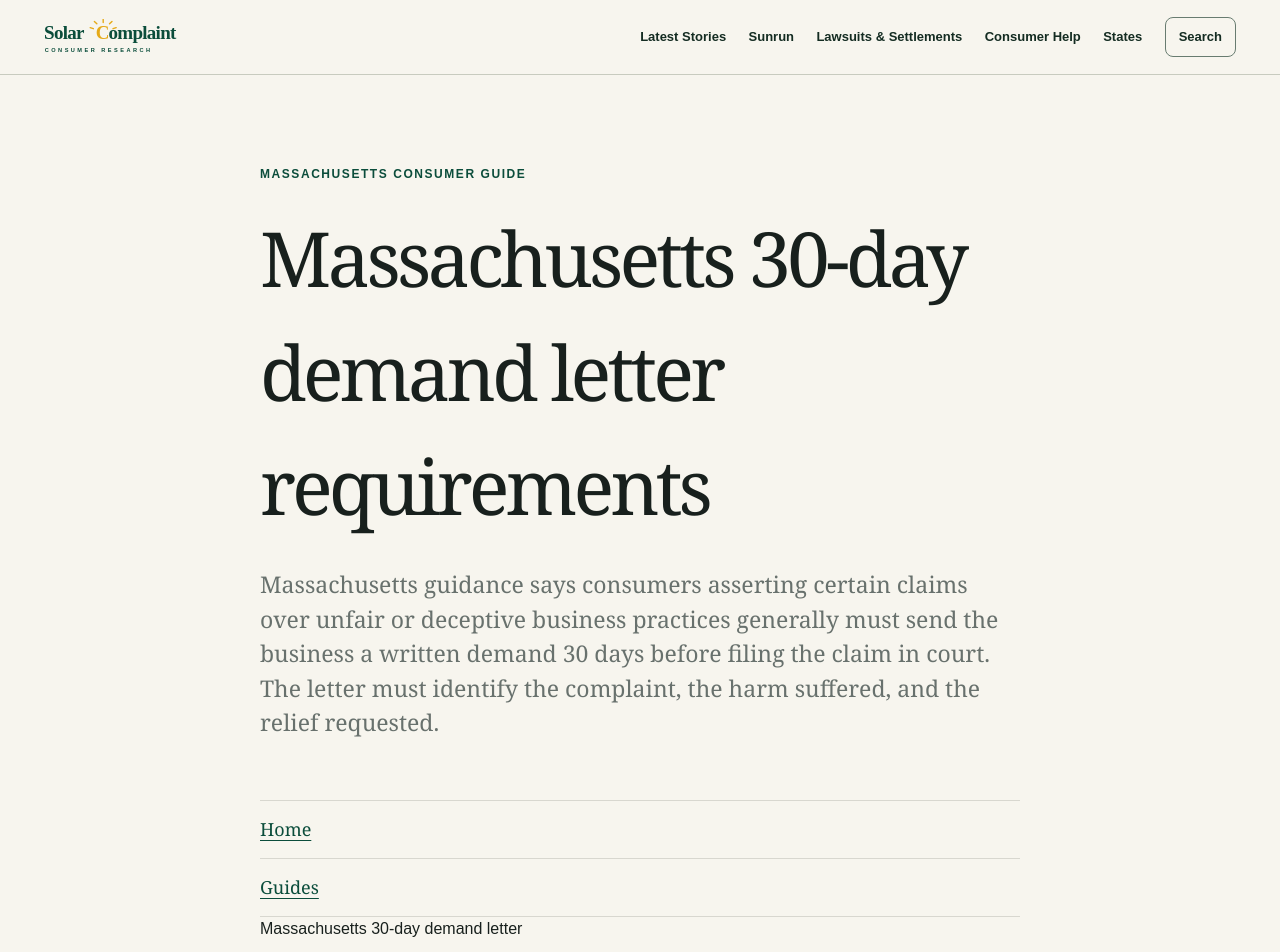
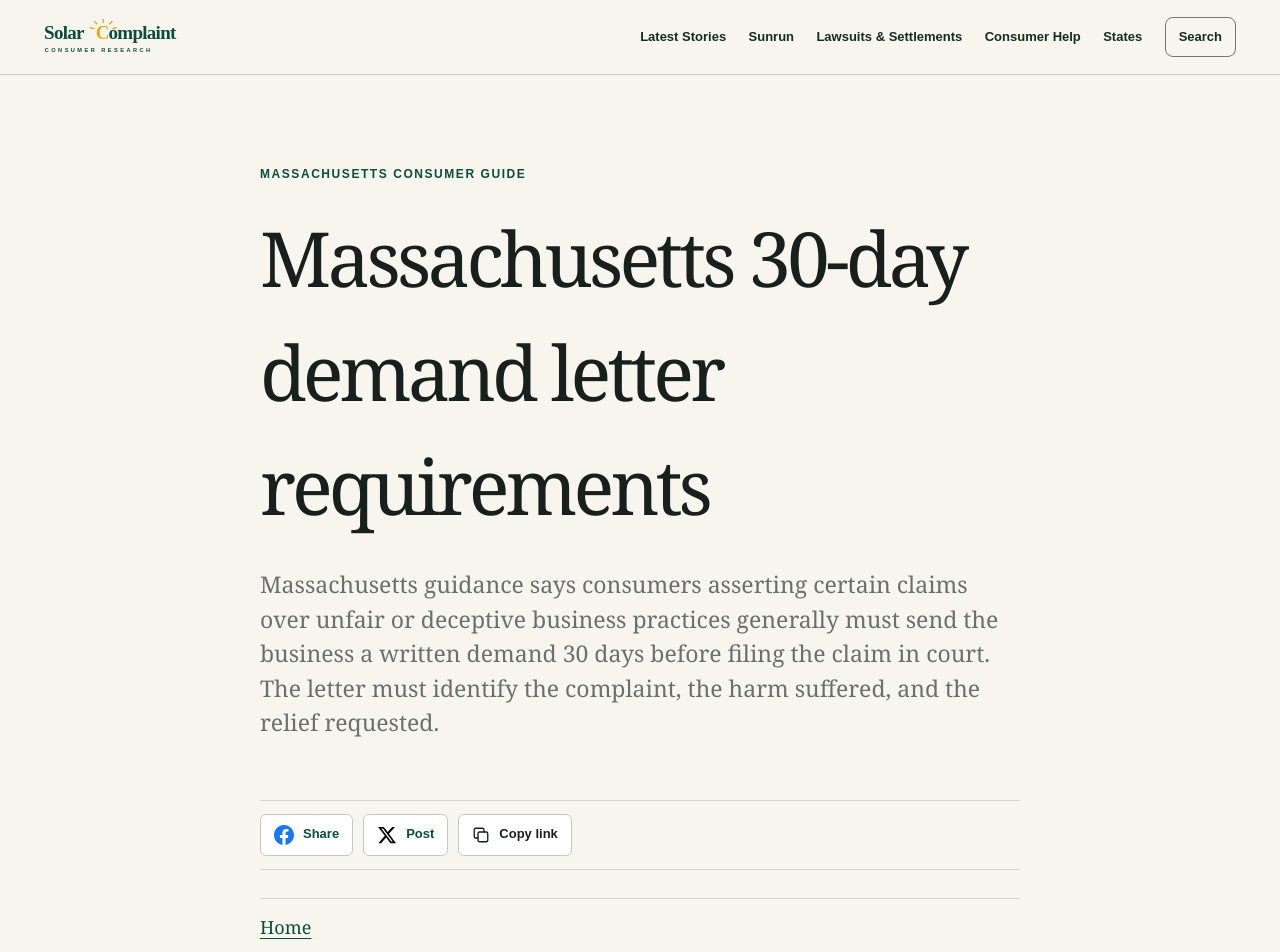
Before and after one commit to Decentralized-Rob/solar-consumer-research, a Next.js app: page /guides/massachusetts-30-day-demand-letter in a window 1280 px wide. Shown: the top 952 px of the page. Built offline with nearby package versions, Linux system fonts and the light colour scheme.

Commit message:
Retain static sharing on editorial guides and Sunrun research

```diff
--- a/app/guides/massachusetts-30-day-demand-letter/page.tsx
+++ b/app/guides/massachusetts-30-day-demand-letter/page.tsx
@@ -71,6 +71,7 @@ export default function MassachusettsDemandLetterGuidePage() {
         dangerouslySetInnerHTML={{ __html: JSON.stringify(structuredData).replace(/</g, "\\u003c") }}
       />
       <InfoPage
+        shareHref="/guides/massachusetts-30-day-demand-letter"
         eyebrow="Massachusetts consumer guide"
         title="Massachusetts 30-day demand letter requirements"
         lede="Massachusetts guidance says consumers asserting certain claims over unfair or deceptive business practices generally must send the business a written demand 30 days before filing the claim in court. The letter must identify the complaint, the harm suffered, and the relief requested."
```
